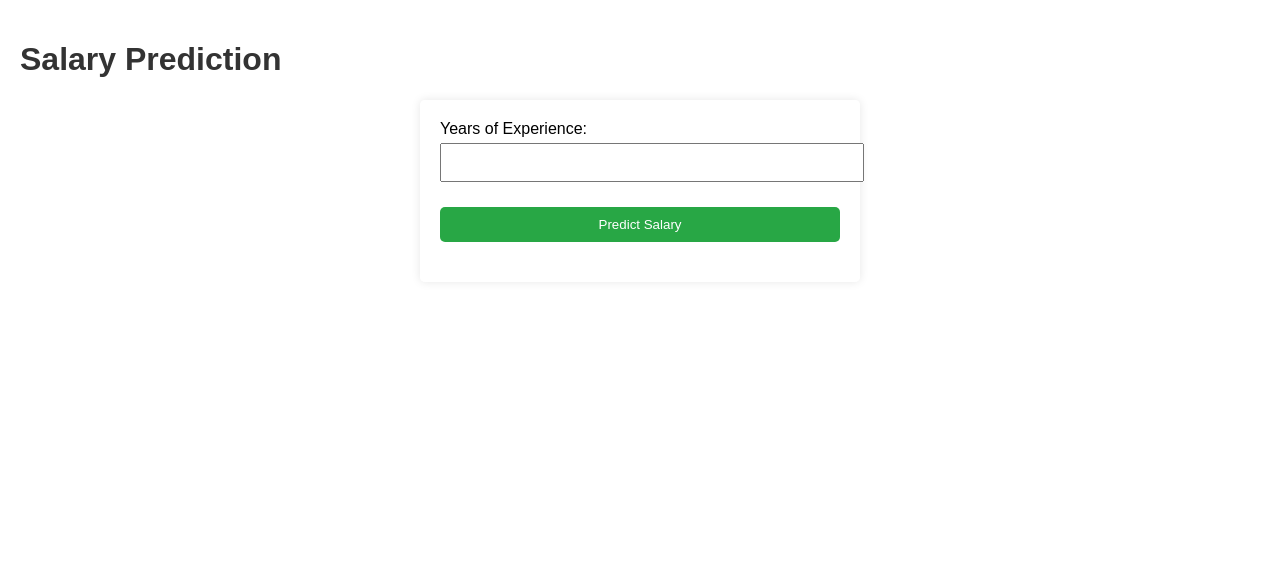
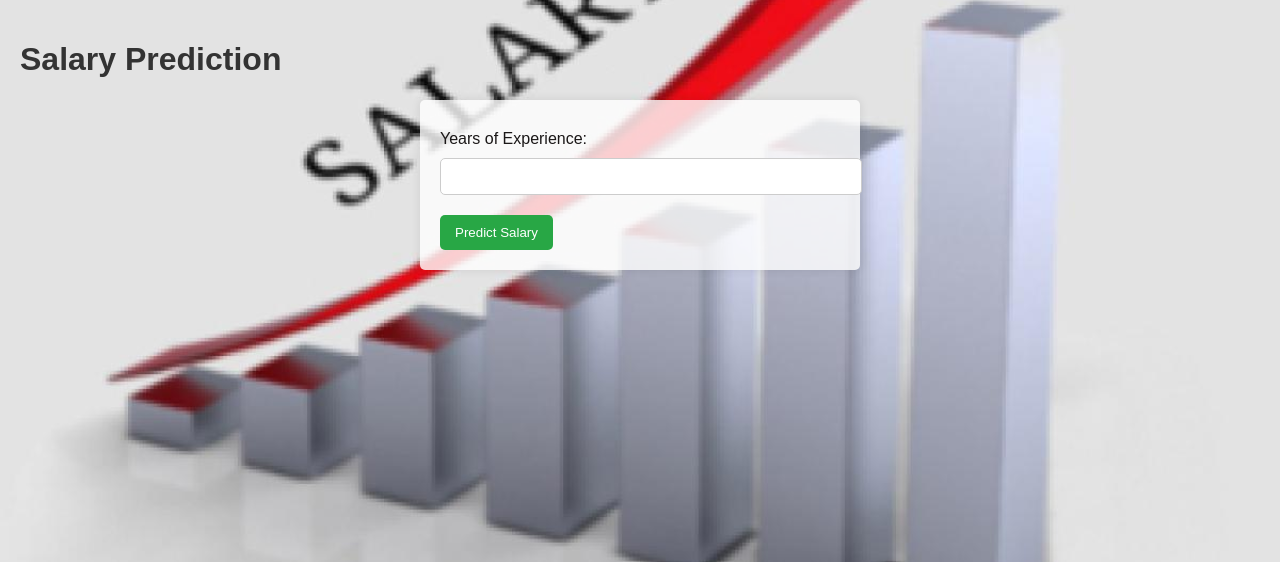
Before and after one commit to shital-kendre/predict_salaries, a Flask app: page / in a window 1280 px wide. Shown: the top 562 px of the page. Run offline with Flask 3, Linux system fonts and the light colour scheme.

Commit message:
modified files

```diff
--- a/app.py
+++ b/app.py
@@ -1,31 +1,34 @@
 from flask import Flask, request, render_template, jsonify
-from utils import SalaryPrediction, load_dataset
+from utils import SalaryPrediction, load_dataset  # Ensure this is correctly defined
 import config
 from flask_cors import CORS
 
-# df = load_dataset()
-
 app = Flask(__name__)
-CORS(app)
+CORS(app)  # Enable CORS for all routes
 
 @app.route('/')
 def index():
     return render_template('index.html')
 
-@app.route('/prediction', methods = ['POST'])
+@app.route('/prediction', methods=['POST'])
 def prediction():
-    data = request.form
-    print(data)
+    data = request.get_json()  # Get JSON data from the request
+    print(data)  # Debugging log
 
-    YearsExperience = float(data['YearsExperience'])
+    # Check if the expected key exists in the received data
+    if 'YearsExperience' not in data:
+        return jsonify({"error": "Missing key 'YearsExperience'"}), 400
 
-    sal_pred = SalaryPrediction()
+    try:
+        YearsExperience = float(data['YearsExperience'])  # Extract and convert to float
 
-    predicted_salary = sal_pred.get_salary(YearsExperience)
+        sal_pred = SalaryPrediction()  # Initialize your prediction class
+        predicted_salary = sal_pred.get_salary(YearsExperience)  # Get predicted salary
 
-    print(f"Predicted salary : {predicted_salary}" ) #Debugging log
-    return jsonify({"predicted salary" : predicted_salary})
-
+        print(f"Predicted salary: {predicted_salary}")  # Debugging log
+        return jsonify({"predicted salary": predicted_salary})
+    except Exception as e:
+        return jsonify({"error": str(e)}), 500
 
 if __name__ == "__main__":
-    app.run(host = "0.0.0.0", port = config.FLASK_PORT_NUMBER, debug=True)
+    app.run(host="0.0.0.0", port=config.FLASK_PORT_NUMBER, debug=True)
--- a/templates/index.html
+++ b/templates/index.html
@@ -7,8 +7,12 @@
     <style>
         body {
             font-family: Arial, sans-serif;
+            background-image: url('static/images/salary_image.jpeg'); /* Adjust the relative path if necessary */
+            background-size: cover;
+            background-position: center;
             margin: 0;
             padding: 20px;
+            color: #1b1818;
         }
         h1 {
             color: #333;
@@ -21,14 +25,21 @@
             max-width: 400px;
             margin: auto;
         }
-        input[type="number"], button {
+        label {
+            display: block;
+            margin: 10px 0 5px;
+        }
+        input[type="number"] {
             width: 100%;
             padding: 10px;
             margin: 5px 0 20px;
+            border: 1px solid #ccc;
+            border-radius: 5px;
         }
         button {
             background: #28a745;
             color: white;
+            padding: 10px 15px;
             border: none;
             border-radius: 5px;
             cursor: pointer;
@@ -49,7 +60,7 @@
 <h1>Salary Prediction</h1>
 <form id="predictionForm">
     <label for="yearsExperience">Years of Experience:</label>
-    <input type="number" id="yearsExperience" name="yearsExperience" step="any" required>
+    <input type="number" id="yearsExperience" name="YearsExperience" step="any" required>
     <button type="submit">Predict Salary</button>
 </form>
 
@@ -57,22 +68,22 @@
 
 <script>
     document.getElementById('predictionForm').addEventListener('submit', function (e) {
-        e.preventDefault(); // Prevent form submission
+        e.preventDefault(); // Prevent the form from submitting the traditional way
 
         const yearsExperience = document.getElementById('yearsExperience').value;
 
-        fetch('http://13.200.237.225:5006/prediction', {
+        fetch('http://13.200.237.225:5006/prediction', { // Change to your server's IP or domain
             method: 'POST',
             headers: {
-                'Content-Type': 'application/json',
+                'Content-Type': 'application/json', // Send as JSON
             },
             body: JSON.stringify({
-                'YearsExperience': yearsExperience // Use the correct key
+                'YearsExperience': yearsExperience // Ensure this matches your backend
             })
         })
         .then(response => {
             if (!response.ok) {
-                return Promise.reject('Error with the response: ' + response.statusText);
+                throw new Error('Network response was not ok ' + response.statusText);
             }
             return response.json();
         })
@@ -81,7 +92,7 @@
         })
         .catch(error => {
             console.error('Error:', error);
-            document.getElementById('result').innerText = 'Error predicting salary: ' + error;
+            document.getElementById('result').innerText = 'Error predicting salary. Please try again.';
         });
     });
 </script>
```
